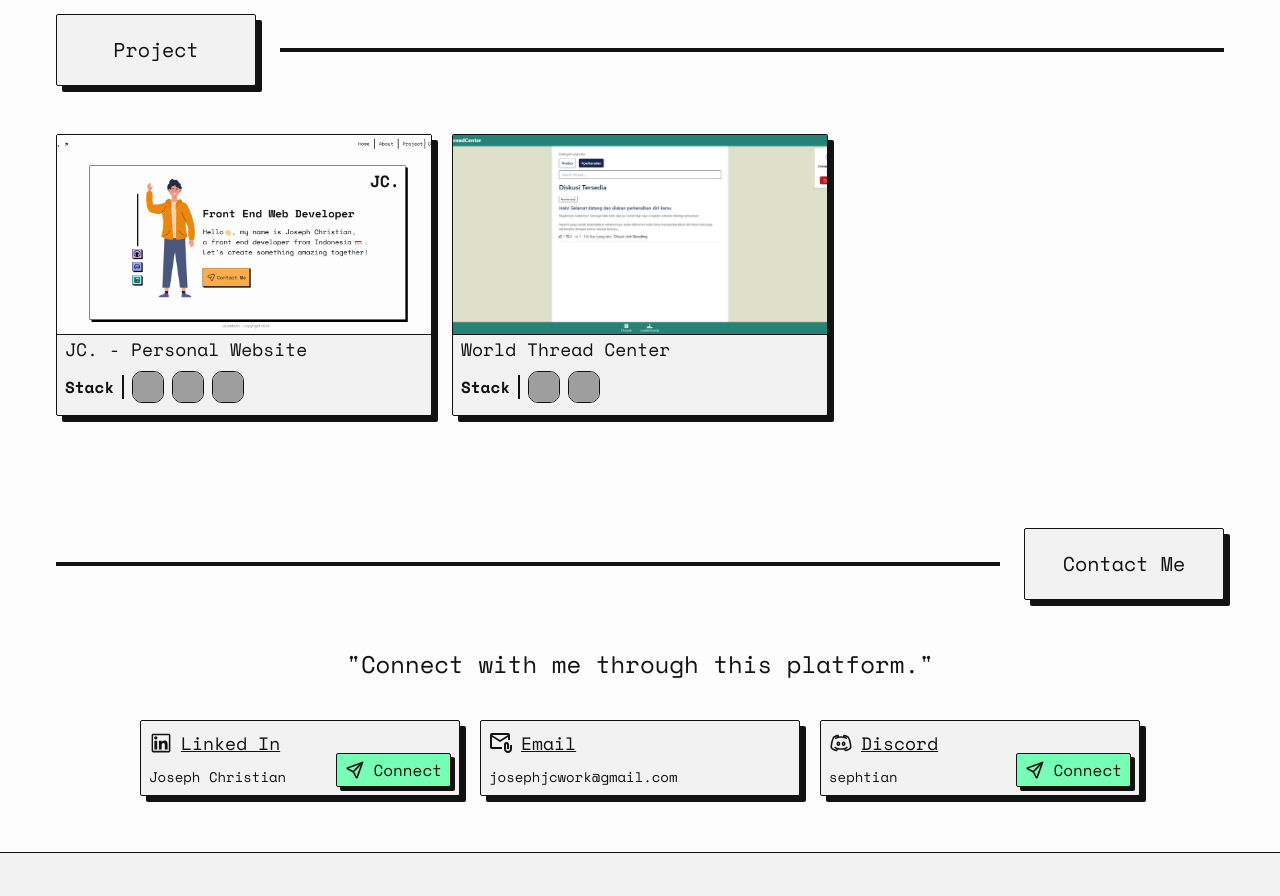
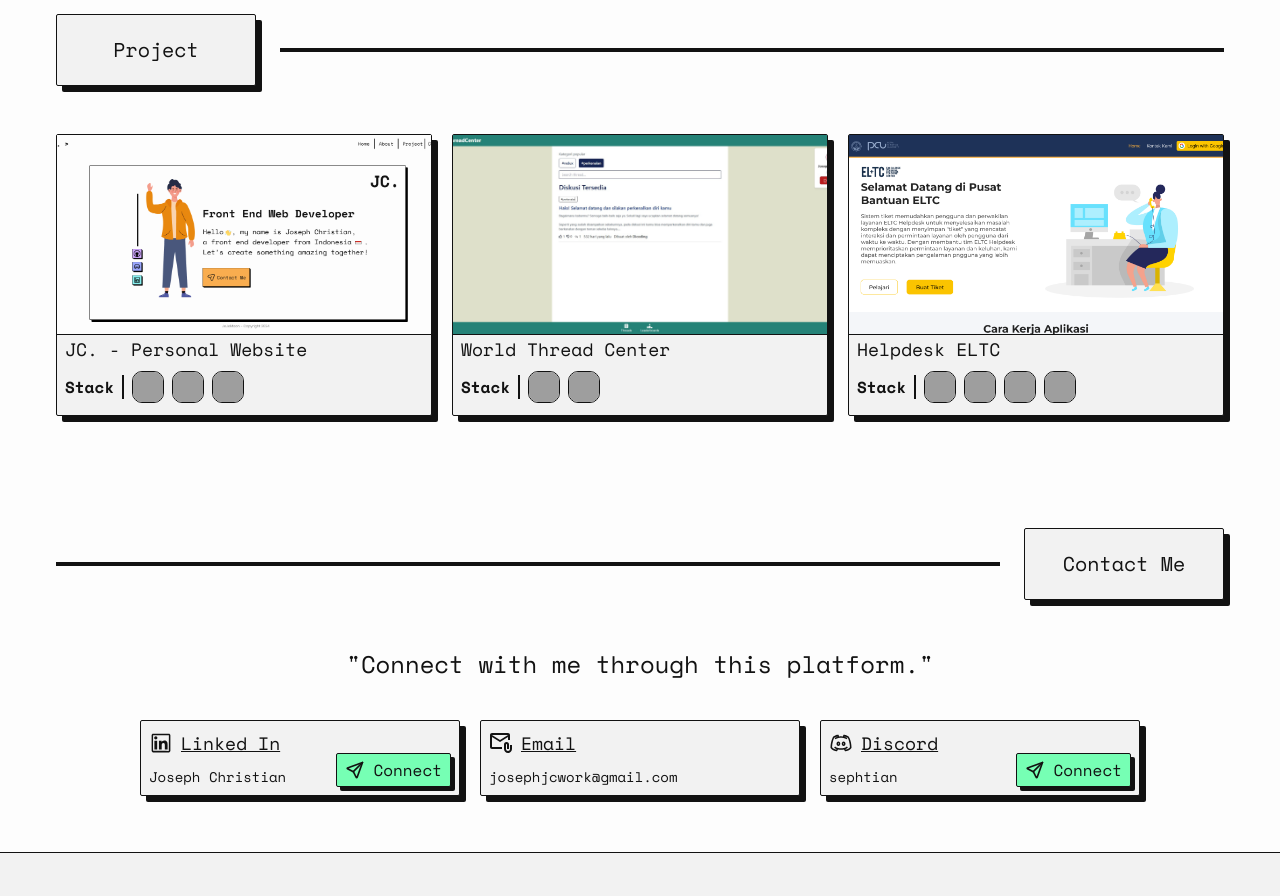
Before and after one commit to SephTian/jc-personal-website, a React (Vite) app: page / in a window 1280 px wide. Shown: the part 3680-4576 px from the top of the page. Built offline with nearby package versions, Linux system fonts and the light colour scheme; grey boxes are pictures that could not be loaded.

Commit message:
feat: new project (helpdesk eltc)

```diff
--- a/src/components/Project.tsx
+++ b/src/components/Project.tsx
@@ -15,6 +15,7 @@ function Project() {
       <motion.article variants={variants} initial={hidden} whileInView={visible} viewport={{ once: true }} className="grid gap-5 grid-cols-1 sm:grid-cols-2 lg:grid-cols-3">
         <ProjectItem link="https://josephjc.vercel.app/" image="/images/jc-personal-website.jpg" stacks={['typescript', 'react', 'tailwind']} title="JC. - Personal Website" />
         <ProjectItem link="https://jc-world-thread-app.vercel.app/" image="/images/wtc.jpg" stacks={['react', 'tailwind']} title="World Thread Center" />
+        <ProjectItem link="#" image="/images/helpdesk-eltc.jpg" stacks={['php', 'laravel', 'bootstrap', 'postgres']} title="Helpdesk ELTC" />
       </motion.article>
     </section>
   );
```
Also changed, not shown: public/images/helpdesk-eltc.jpg (added).
